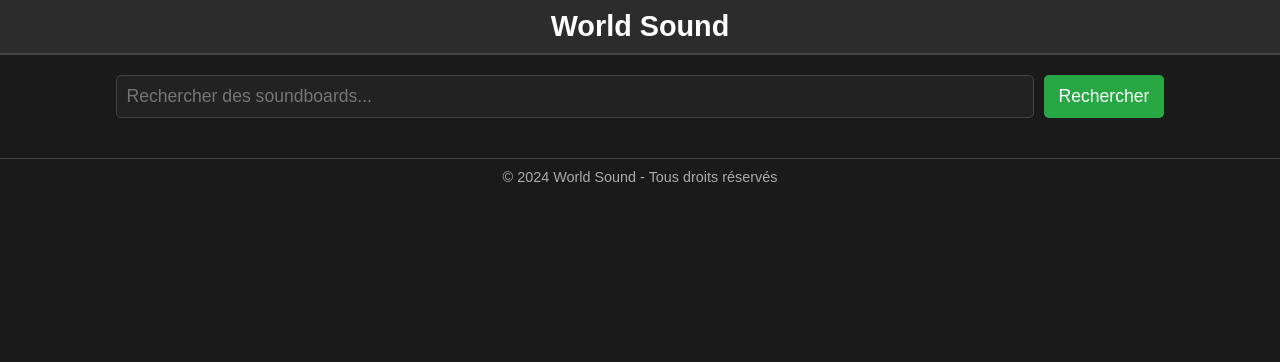
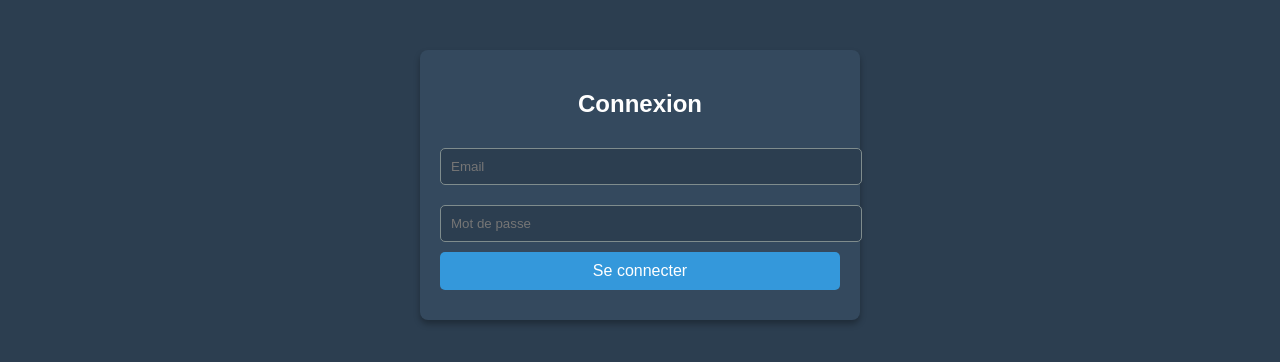
Before and after one commit to mamary999/World-Sond, a plain HTML site: page index.html in a window 1280 px wide. Drawn offline with Linux system fonts and the light colour scheme.

Commit message:
index.html

```diff
--- a/index.html
+++ b/index.html
@@ -3,145 +3,89 @@
 <head>
   <meta charset="UTF-8">
   <meta name="viewport" content="width=device-width, initial-scale=1.0">
-  <title>World Sound</title>
+  <title>Connexion</title>
   <style>
     body {
       font-family: Arial, sans-serif;
+      background: #2c3e50;
+      color: #fff;
       margin: 0;
       padding: 0;
-      background: #1a1a1a;
+    }
+    .login-container {
+      width: 100%;
+      max-width: 400px;
+      margin: 50px auto;
+      padding: 20px;
+      background: #34495e;
+      border-radius: 8px;
+      box-shadow: 0 4px 6px rgba(0, 0, 0, 0.3);
+    }
+    .login-container h2 {
+      text-align: center;
+      margin-bottom: 20px;
+    }
+    .input-field {
+      width: 100%;
+      padding: 10px;
+      margin: 10px 0;
+      border: 1px solid #7f8c8d;
+      border-radius: 5px;
+      background: #2c3e50;
       color: #fff;
     }
-    header {
-      background: #2c2c2c;
-      padding: 10px 20px;
-      text-align: center;
-      border-bottom: 2px solid #444;
+    .input-field:focus {
+      outline: none;
+      border-color: #3498db;
     }
-    header h1 {
-      margin: 0;
-      font-size: 1.8em;
-    }
-    .container {
-      padding: 20px;
-      display: flex;
-      flex-wrap: wrap;
-      gap: 20px;
-    }
-    .card {
-      background: #333;
-      border: 1px solid #444;
-      border-radius: 8px;
-      width: 300px;
-      padding: 15px;
-      text-align: center;
-      box-shadow: 0 4px 6px rgba(0, 0, 0, 0.3);
-    }
-    .card h3 {
-      margin: 10px 0;
-      font-size: 1.4em;
-    }
-    .card button {
-      background: #007bff;
+    .login-btn {
+      width: 100%;
+      padding: 10px;
+      background: #3498db;
+      border: none;
+      border-radius: 5px;
       color: white;
-      border: none;
-      padding: 10px 15px;
-      font-size: 1em;
-      border-radius: 5px;
+      font-size: 16px;
       cursor: pointer;
     }
-    .card button:hover {
-      background: #0056b3;
+    .login-btn:hover {
+      background: #2980b9;
     }
-    footer {
-      margin-top: 20px;
+    .error-message {
+      color: #e74c3c;
       text-align: center;
-      padding: 10px;
-      font-size: 0.9em;
-      color: #aaa;
-      border-top: 1px solid #444;
-    }
-    .search-bar {
-      margin: 20px 0;
-      display: flex;
-      justify-content: center;
-      gap: 10px;
-    }
-    .search-bar input {
-      padding: 10px;
-      font-size: 1.1em;
-      width: 70%;
-      border-radius: 5px;
-      border: 1px solid #444;
-      background: #222;
-      color: #fff;
-    }
-    .search-bar button {
-      padding: 10px 15px;
-      background: #28a745;
-      color: white;
-      border: none;
-      font-size: 1.1em;
-      cursor: pointer;
-      border-radius: 5px;
-    }
-    .search-bar button:hover {
-      background: #218838;
-    }
-    .results {
-      margin-top: 20px;
-      display: flex;
-      flex-direction: column;
-      gap: 10px;
-    }
-    .results a {
-      color: #007bff;
-      text-decoration: none;
-      font-size: 1.1em;
-    }
-    .results a:hover {
-      text-decoration: underline;
+      margin-top: 10px;
     }
   </style>
 </head>
 <body>
-  <header>
-    <h1>World Sound</h1>
-  </header>
 
-  <div class="search-bar">
-    <input type="text" id="searchInput" placeholder="Rechercher des soundboards...">
-    <button onclick="searchSoundboards()">Rechercher</button>
+  <div class="login-container">
+    <h2>Connexion</h2>
+    <form id="loginForm">
+      <input type="email" id="email" class="input-field" placeholder="Email" required><br>
+      <input type="password" id="password" class="input-field" placeholder="Mot de passe" required><br>
+      <button type="submit" class="login-btn">Se connecter</button>
+    </form>
+    <div class="error-message" id="errorMessage"></div>
   </div>
 
-  <div class="results" id="resultsContainer">
-    <!-- Les résultats de recherche s'afficheront ici -->
-  </div>
+  <script>
+    document.getElementById('loginForm').addEventListener('submit', function(e) {
+      e.preventDefault();
 
-  <footer>
-    © 2024 World Sound - Tous droits réservés
-  </footer>
+      const email = document.getElementById('email').value;
+      const password = document.getElementById('password').value;
 
-  <script>
-    // Fonction pour effectuer la recherche de soundboards
-    function searchSoundboards() {
-      const query = document.getElementById("searchInput").value;
-      const resultsContainer = document.getElementById("resultsContainer");
-      resultsContainer.innerHTML = ''; // Vider les résultats précédents
-
-      if (query.trim() !== "") {
-        const url = `https://www.myinstants.com/en/index/fr/?s=${encodeURIComponent(query)}`;
-
-        // Ajouter un lien de recherche vers MyInstants
-        const resultItem = document.createElement("a");
-        resultItem.href = url;
-        resultItem.target = "_blank"; // Ouvrir dans un nouvel onglet
-        resultItem.textContent = `Voir les résultats pour "${query}" sur MyInstants`;
-        resultsContainer.appendChild(resultItem);
+      // Simuler une connexion (à remplacer par ton backend)
+      if (email === "test@example.com" && password === "password123") {
+        alert("Connexion réussie !");
+        // Rediriger vers la page principale
+        window.location.href = "/index.html";  // Remplacer par la page d'accueil après connexion
       } else {
-        resultsContainer.innerHTML = "<p>Aucun résultat disponible. Veuillez entrer un terme de recherche.</p>";
+        document.getElementById('errorMessage').textContent = "Identifiants incorrects.";
       }
-    }
+    });
   </script>
 
 </body>
```
